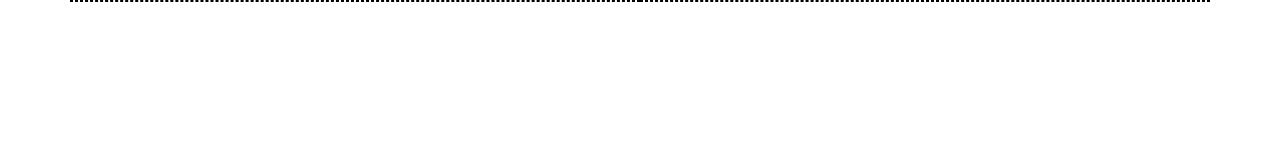
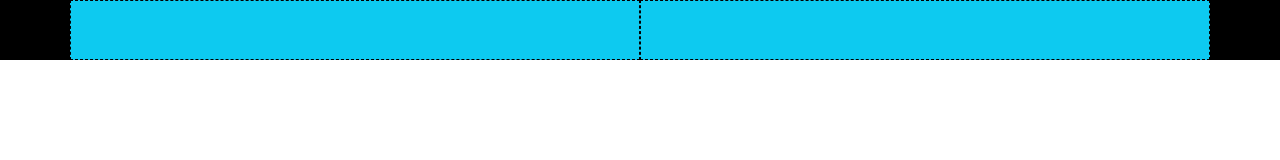
Before and after one commit to MatteoTarabella04/html-css-bootstrap-freelancer, a plain HTML site: page index.html in a window 1280 px wide. Drawn offline with nearby package versions, Linux system fonts and the light colour scheme.

Commit message:
navbar layout

```diff
--- a/assets/css/style.css
+++ b/assets/css/style.css
@@ -1,11 +1,11 @@
 /* #region root */
 
-:root {
+/* :root {
     --bg-head-blue: #2c3e50;
     --bg-section-aqua: #1abc9c;
     --bg-footer-lighter: #3a546d;
 }
-
+ */
 
 /* #region root */
 
@@ -13,6 +13,7 @@
 
 .debug [class^="col"] {
     border: 1px dashed black;
+    height: 60px;
 }
 
 /* #region debug */
--- a/index.html
+++ b/index.html
@@ -22,12 +22,12 @@
 
     <body class="debug">
 
-        <header id="app_header">
-            <div class="container">
+        <header id="app_header" class="bg-black">
+            <div class="container container-sm container-md container-lg container-xl">
                 <nav id="navbar">
                     <div class="row">
-                        <div class="col"></div>
-                        <div class="col"></div>
+                        <div class="col-8 col-md-6 bg-info"></div>
+                        <div class="col-4 col-md-6 bg-info"></div>
 
                     </div>
             </div>
```
